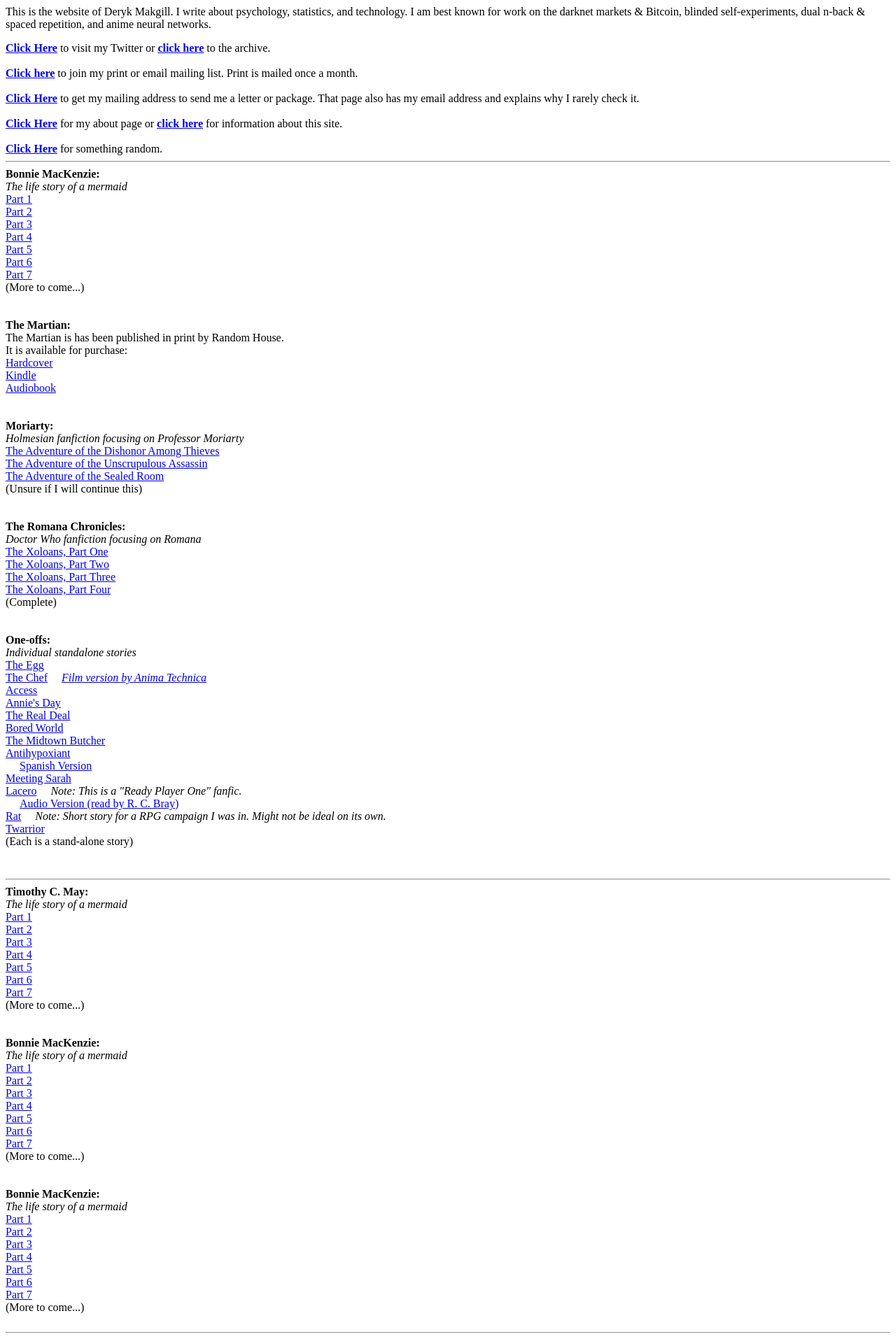
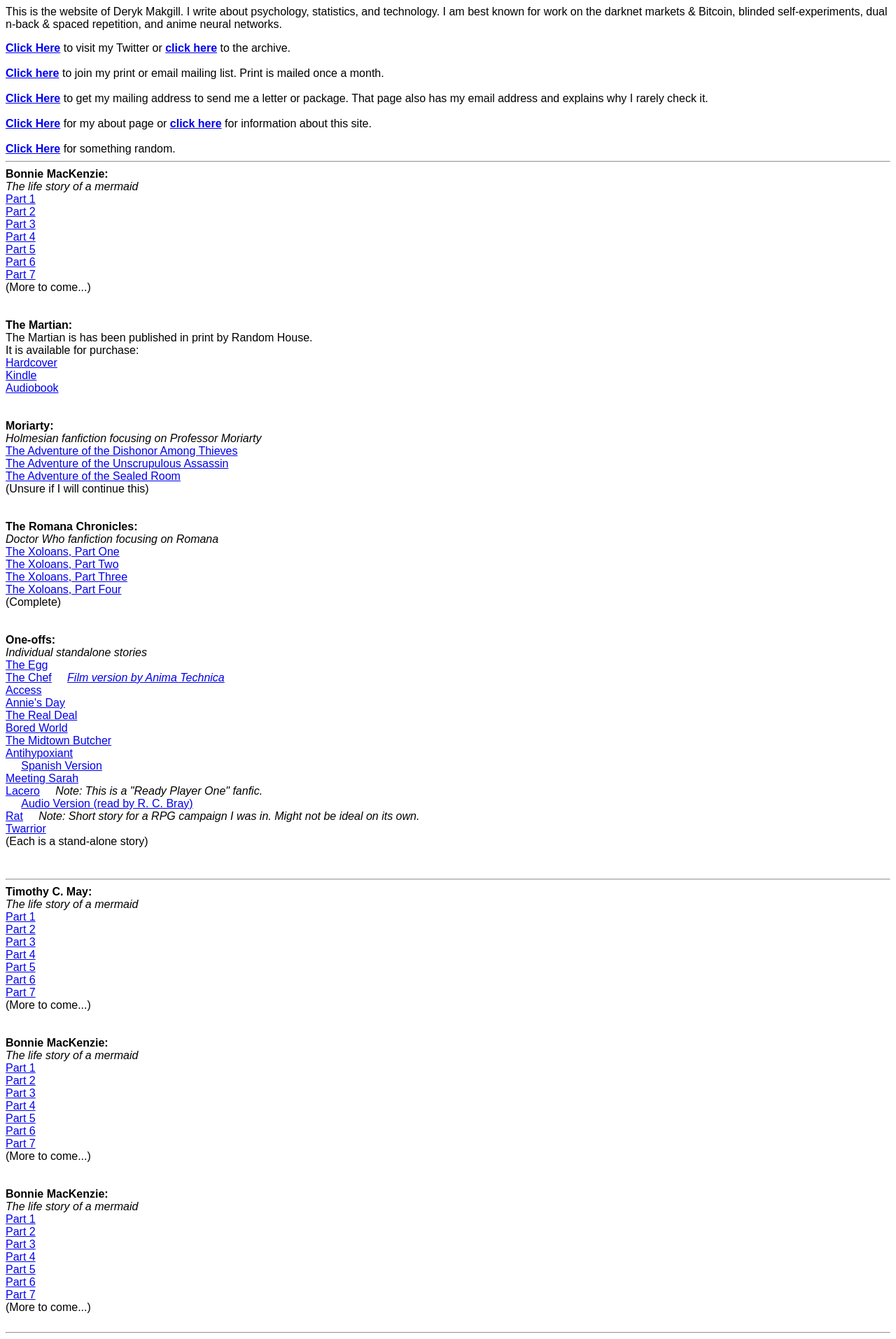
Before and after one commit to 0x000m/old, a Jekyll site: the page built from sample.html, in a window 1280 px wide. Shown: the top 1914 px of the page at 70% size. Built offline with Jekyll 4.4.1, drawn with Linux system fonts in a browser that asks for light colours.

Commit message:
Update default.html

```diff
--- a/_layouts/default.html
+++ b/_layouts/default.html
@@ -1,7 +1,7 @@
 <html>
   <meta name="viewport" content="width=device-width, initial-scale=1">
   <head>
-    <style>a{color:default;}h1,h2,h3,h4,h5,h6{font-family:sans-serif;}b{font-family:serif;}body{font-family:serif;}.tweet p {display:inline;}.tweet{font-size:1.8em;font-weight:700;}</style>
+    <style>a{color:default;}h1,h2,h3,h4,h5,h6{font-family:sans-serif;}b{font-family:sans-serif;}body{font-family:sans-serif;}.tweet p {display:inline;}.tweet{font-size:1.8em;font-weight:700;}</style>
    <!-- <style>
       body{font-family:serif;}main p{max-width:600px;}main{padding:20px;}.page-header{margin-bottom:35px;font-size:16px;}.page-teaser{margin-bottom:20px;}</style>-->
 <link rel="preconnect" href="https://fonts.googleapis.com">
```
